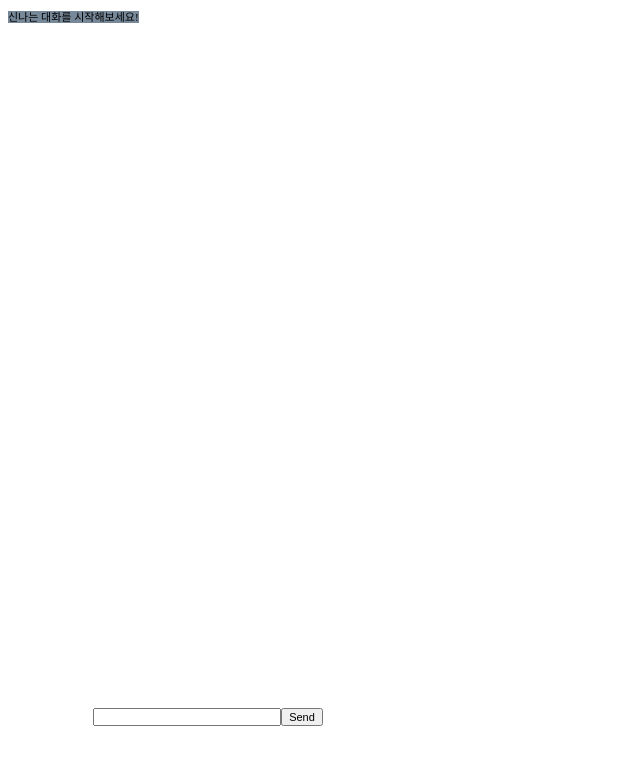
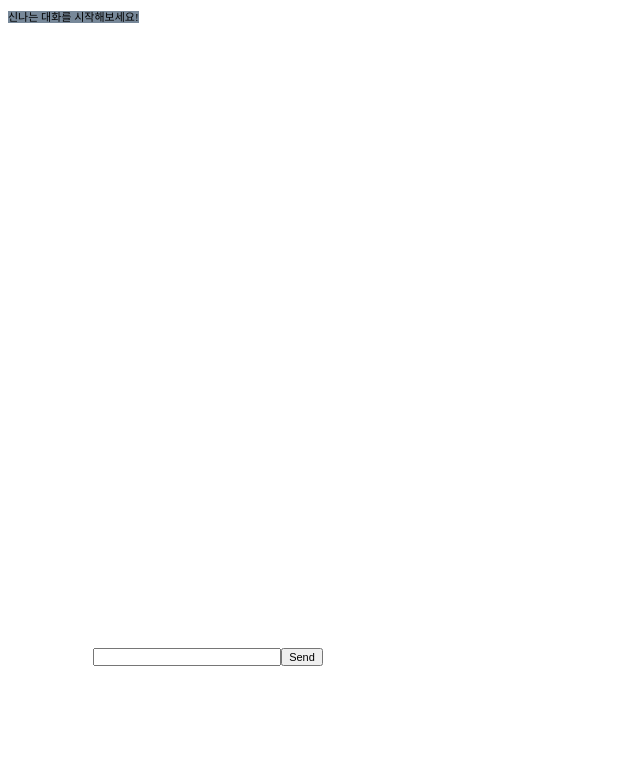
Before and after one commit to varKunst/varKunst.github.io, a plain HTML site: page chatGPT/index.html in a window 1280 px wide. Shown: the whole page, without its empty margins (0-640 px from the left). Drawn offline with Linux system fonts and the light colour scheme.

Commit message:
css updated(height, width)

```diff
--- a/chatGPT/chat.css
+++ b/chatGPT/chat.css
@@ -3,8 +3,8 @@
 }
 
 .chat-content {
-  width: 350px;
-  height: 700px;
+  width: 360px;
+  height: 640px;
 }
 
 .line {
```
